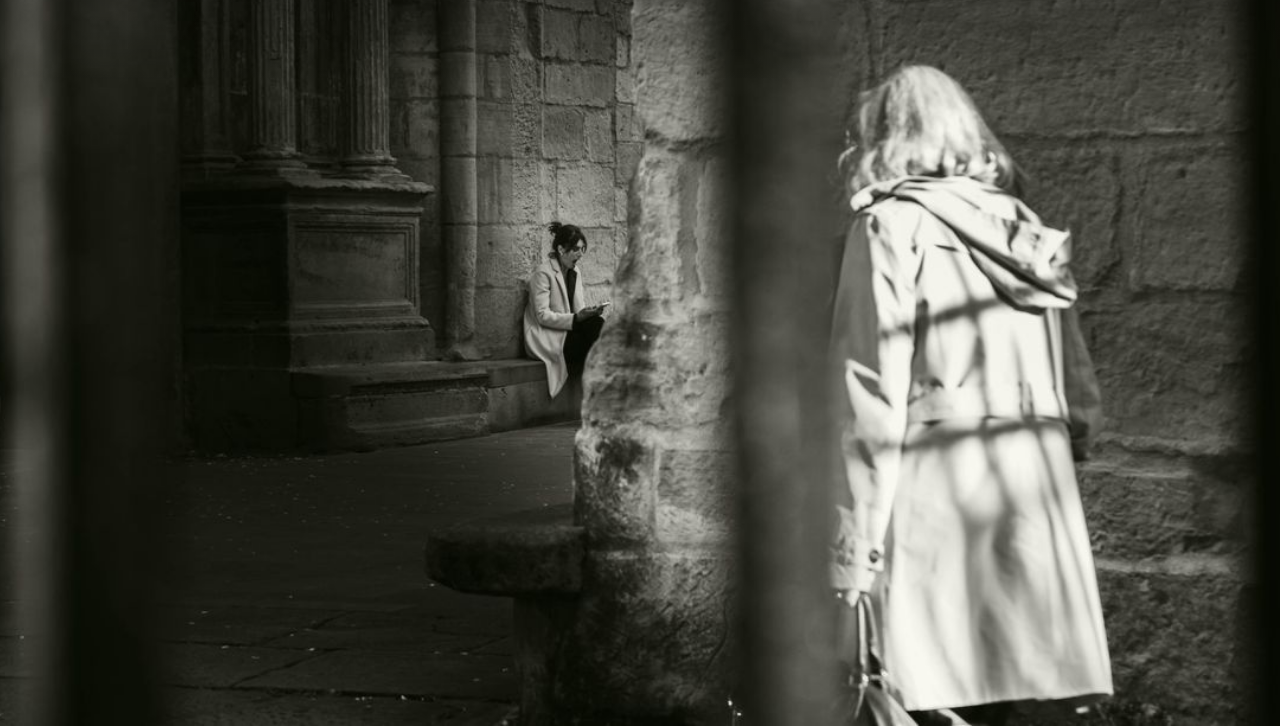
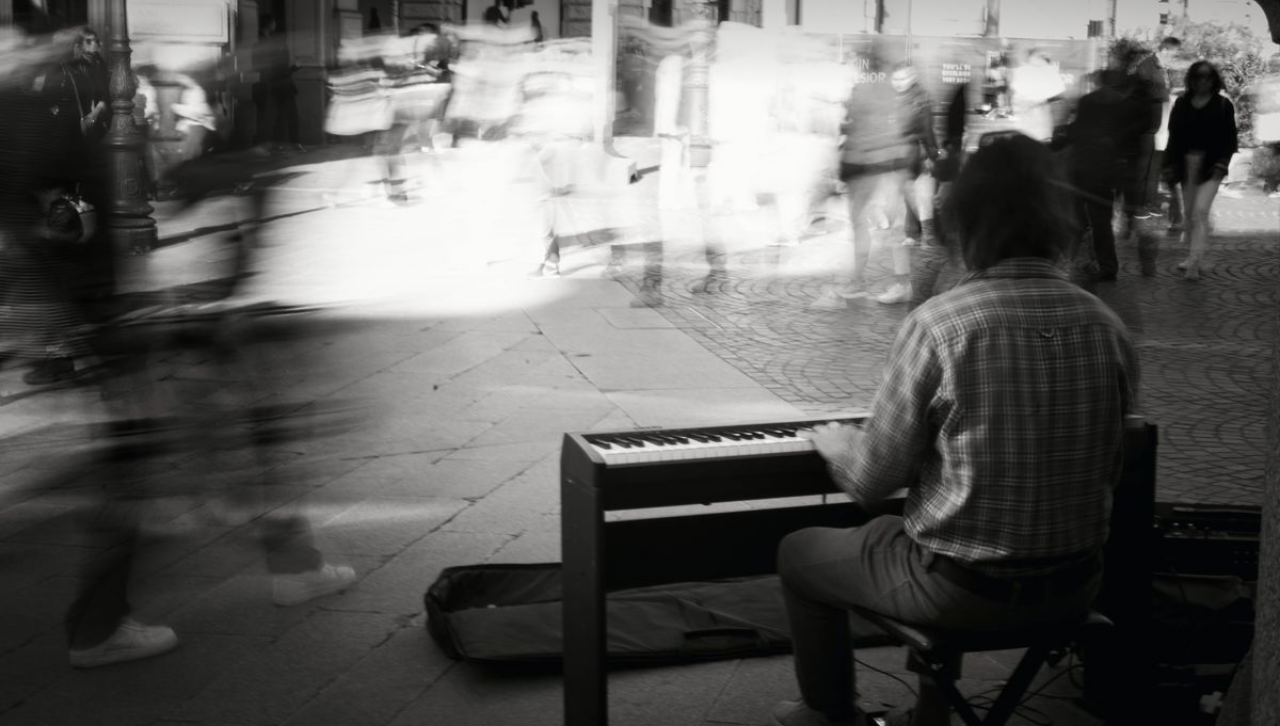
Before and after one commit to juandoga/porfolio, a plain HTML site: page index.html in a window 1280 px wide. Shown: the part 74-800 px from the top of the page. Drawn offline with Linux system fonts and the light colour scheme.

Commit message:
Portada: orden aleatorio en cada visita
Co-Authored-By: Claude Opus 5.5 <noreply@anthropic.com>
Claude-Session: https://claude.ai/code/session_01QZrFnoAhnw2Wbc7o4LttmB

```diff
--- a/index.html
+++ b/index.html
@@ -114,7 +114,8 @@
 
   function home() {
     document.body.classList.add("hero");
-    const items = S.selection.length ? S.selection : S.series.flatMap(s => s.items).slice(0, 5);
+    const base = S.selection.length ? S.selection : S.series.flatMap(s => s.items).slice(0, 5);
+    const items = [...base].sort(() => Math.random() - 0.5); // orden distinto en cada visita
     $("main").innerHTML = `<div class="hero-wrap">${items.map((it, i) => `<img ${i ? "data-" : ""}src="${big() ? "img/" : "m/"}${esc(it.src)}" alt="" class="${i ? "" : "on"}">`).join("")}</div>`;
     const ims = [...$("main").querySelectorAll("img")]; let k = 0;
     if (ims.length > 1) timer = setInterval(() => {
```
